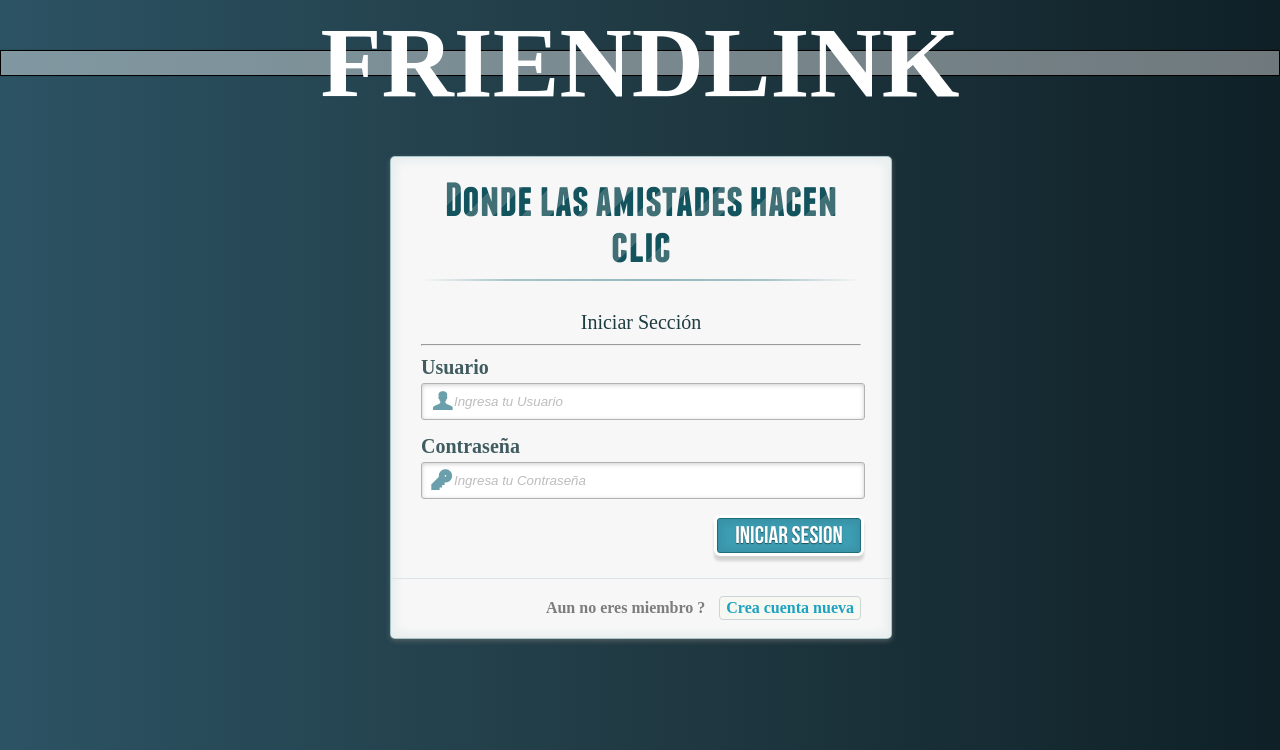
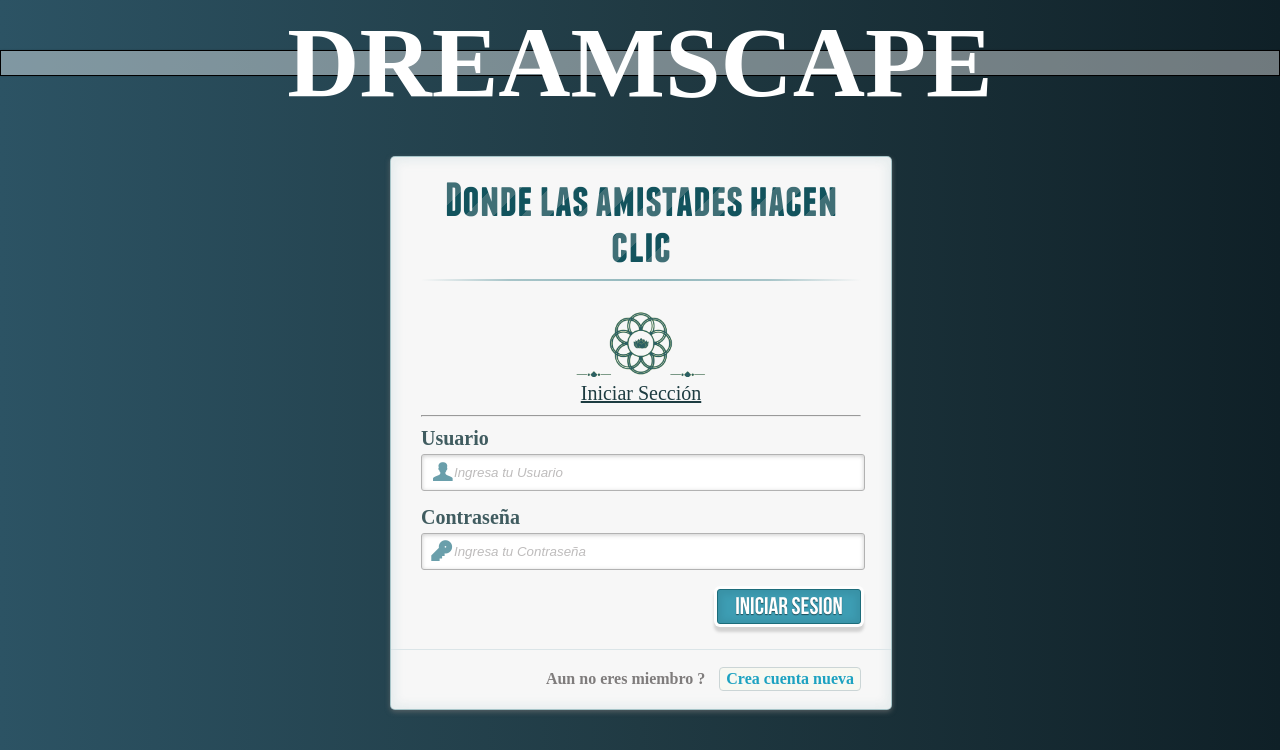
Before and after one commit to JUEGOEN-GADI2023/FRIENDLINK, a PHP site: page / in a window 1280 px wide. Shown: the top 750 px of the page. Run offline with PHP 8.4, Linux system fonts and the light colour scheme; some web fonts are replaced.

Commit message:
se actualizaron los archivos

```diff
--- a/header.php
+++ b/header.php
@@ -2,8 +2,8 @@
 <html lang="en">
     <head>
         <meta http-equiv="content-type" content="text/html; charset=UTF-8">
-        <title>FRIENDLINK</title>
-        <link rel="shortcut icon" href="https://cdn-icons-png.flaticon.com/512/4951/4951185.png" type="image/x-icon">
+        <title>DREAMSCAPE</title>
+        <link rel="shortcut icon" href="LOGO.png" type="image/x-icon">
         <meta name="viewport" content="width=device-width, initial-scale=1, maximum-scale=1">
         <link href="css/bootstrap.min.css" rel="stylesheet">
         <link href="css/bootstrap-glyphicons.css" type="text/css" rel="stylesheet">
--- a/heading.php
+++ b/heading.php
@@ -7,7 +7,8 @@
       </div>
 		<div class="col-md-5">
 			<hr>
-			<p >FRIENDLINK</p>
+			<img  width="140px" src="LOGO1.png" alt="Logo del Chat Live"  >
+			<p > <u>DREAMSCAPE</u></p> <br>
 			<p>Información Personal</p>
 				<?php
 			$query = $conn->query("select * from members where member_id = '$session_id'");
--- a/heading1.php
+++ b/heading1.php
@@ -8,7 +8,9 @@
 		<div class="col-md-10">
 			<hr>
 			<div class="pull-right"><a href="edit_profile.php" class="btn btn-info"><i class="icon-pencil"></i> Editar</a></div>
-			<p >FRIENDLINK</p> <br>
+			<img  width="140px" src="LOGO1.png" alt="Logo del Chat Live"  >
+
+			<p > <u>DREAMSCAPE</u></p> <br>
 		<br>	<p>Información Personal</p>
 				<?php
 			$query = $conn->query("select * from members where member_id = '$session_id'");
--- a/index.php
+++ b/index.php
@@ -9,7 +9,7 @@
         <div class="container">
             <!-- Codrops top bar -->
             <div class="codrops-top">
-                <div class="clr"><div class="title">FriendLink</div></div>
+                <div class="clr"><div class="title">DREAMSCAPE</div></div>
 
             </div><!--/ Codrops top bar -->
             <section>
--- a/index_header.php
+++ b/index_header.php
@@ -3,8 +3,8 @@
     <head>
         <meta charset="UTF-8" />
         <!-- <meta http-equiv="X-UA-Compatible" content="IE=edge,chrome=1">  -->
-        <title>FRIENDLINK</title>
-        <link rel="shortcut icon" href="https://cdn-icons-png.flaticon.com/512/4951/4951185.png" type="image/x-icon">
+        <title>DREAMSCAPE</title>
+        <link rel="shortcut icon" href="LOGO.png" type="image/x-icon">
         <meta name="viewport" content="width=device-width, initial-scale=1.0">
         <meta name="description" content="Login and Registration Form with HTML5 and CSS3" />
         <meta name="keywords" content="html5, css3, form, switch, animation, :target, pseudo-class" />
--- a/login_form.php
+++ b/login_form.php
@@ -2,7 +2,8 @@
 <form  method="post" action="login.php" autocomplete="on">
     <h1>Donde las amistades hacen clic</h1>
     <center>
-<h2>Iniciar Sección</h2>
+    <img  width="130px" src="LOGO1.png" alt="Logo del Chat Live"  >
+<h2><U>Iniciar Sección</U></h2>
 </center>								<hr>
  <p>
 <label for="username" class="uname" data-icon="u" > Usuario </label>
--- a/sign_up_form.php
+++ b/sign_up_form.php
@@ -1,6 +1,7 @@
                             <form  action="signup_save.php" method="post" autocomplete="on">
                                 <center>
-                                <h4> Registrate </h4>
+                                <img  width="120px" src="LOGO1.png" alt="Logo del Chat Live"  >
+                                <h4><u>REGISTRATE</u> </h4>
                                 </center>
 								<hr>
                                 <p>
```
Also changed, not shown: LOGO.png (added), LOGO1.png (added), chat/php/images/1696305609b8799ceebf4e1a4b6fbdc8fbef688dd1.png (added), chat/php/images/16963637211A.png (added), chat/php/images/1696369450b7a5287d053725c9660816261d1d807f.png (added), images/1A.png (added), images/5A.png (added).
